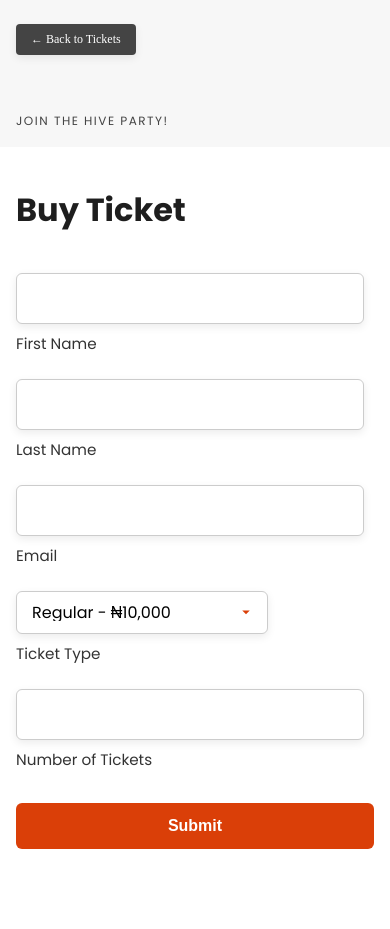
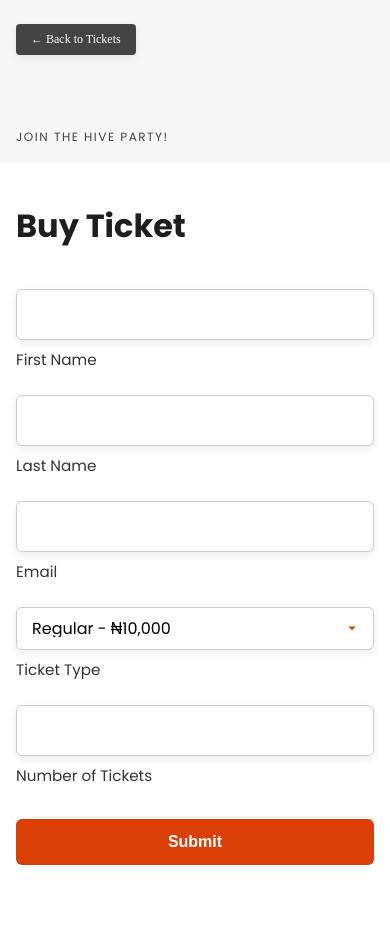
Before and after one commit to Stargirlight/Hive-party, a PHP site: page /form.html in a window 390 px wide. Before the commit the page ends 849 px from the top, so only its background shows below. Run offline with PHP 8.4, Linux system fonts and the light colour scheme.

Commit message:
Update style.css

```diff
--- a/style.css
+++ b/style.css
@@ -1,3 +1,7 @@
+html, body {
+  overflow-x: hidden;
+}
+
 html {
   scroll-behavior: smooth;
 }
@@ -441,7 +445,7 @@ h6 {
 }
 
 .body-subheading1 {
-  margin: 0 3rem 1rem;
+  margin: 1rem 3rem 1rem;
   text-transform: uppercase;
   display: flex;
 }
@@ -1258,7 +1262,7 @@ h6 {
   font-size: 12px;
   transition: background 0.3s ease;
   box-shadow: 0px 3px 8px rgba(0, 0, 0, 0.08);
-  margin: 1rem 3rem 3rem;
+  margin: 2rem 3rem 3rem;
 }
 
 .back-btn:hover {
@@ -1335,6 +1339,11 @@ h6 {
   cursor: pointer;
 }
 
+#ticketType option {
+  color: #1e1e1e;
+  text-decoration: none;
+}
+
 .submit-btn {
   background: #da3f08;
   color: #fff;
@@ -1606,7 +1615,7 @@ h6 {
   }
 
   .back-btn {
-    margin-top: 1.5rem;
+    margin-top: 1.8rem;
   }
 
   .form-group input,
@@ -1646,6 +1655,11 @@ h6 {
     font-size: 3.3rem;
     font-weight: 700;
   }
+
+    .hero-container {
+    margin-top: 1.7rem;
+  }
+
 
   .hero-subtext-two {
     font-weight: 700;
@@ -1732,7 +1746,7 @@ h6 {
   }
 
   .body-subheading1 {
-    margin: 0 1rem 1rem;
+    margin: 1rem;
   }
 
   .body-subheading2 {
@@ -1994,6 +2008,14 @@ h6 {
   .form-group input,
   .form-group select {
     padding: 12px 15px;
+  }
+
+    .ticket-form {
+    width: 100%;
+  }
+
+  .ticket-form .form-group {
+    width: 100%;
   }
 
   .back-btn {
```
